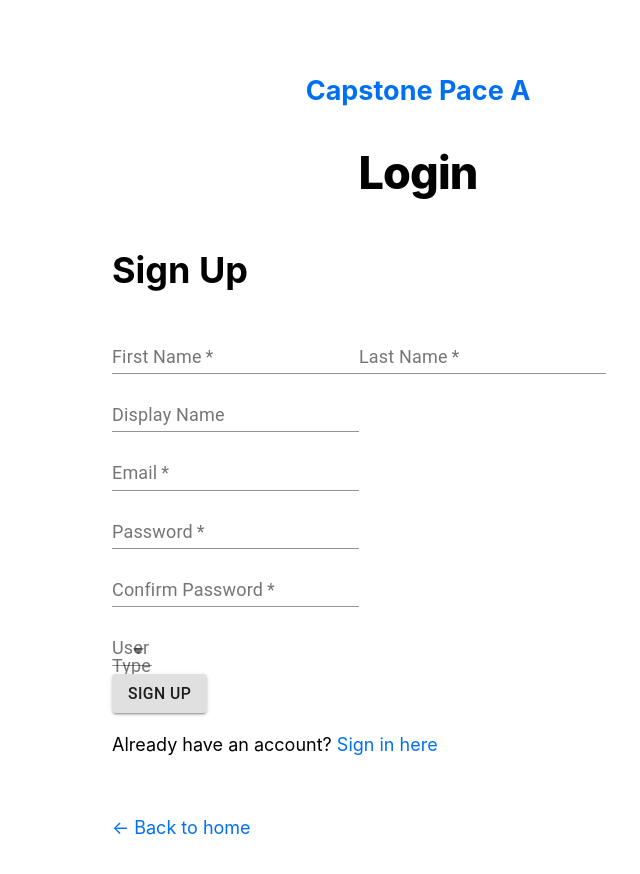
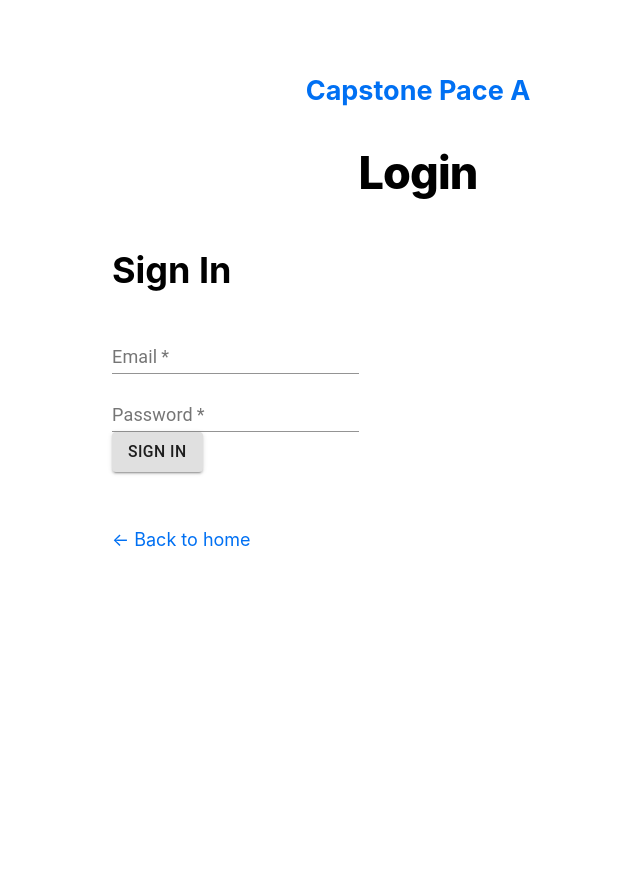
Before and after one commit to japser36/COSC-499-Pace-A, a Next.js app in the folder src/: page /app/signup in a window 1280 px wide. Shown: the top 874 px of the page, without its empty margins (222-862 px from the left). After the commit the page ends 800 px from the top, so only its background shows below. Built offline with nearby package versions, Linux system fonts and the light colour scheme.

Commit message:
Created SignIn Component
created simple signin component with inputs for email and password. not yet functional.

```diff
--- /dev/null
+++ b/src/components/SignIn.tsx
@@ -0,0 +1,50 @@
+import { useState } from 'react'
+import { Link } from '@reach/router'
+import Grid from '@material-ui/core/Grid'
+import TextField from '@material-ui/core/TextField'
+import Button from '@material-ui/core/Button'
+
+const SignIn = () => {
+  const [email, setEmail] = useState('')
+  const [password, setPassword] = useState('')
+  const [error, setError] = useState(null)
+  const signIn = () => {
+    //TODO
+  }
+  const handleChange = (event: React.ChangeEvent<HTMLInputElement>) => {
+    const id = event.target.id
+    const value = event.target.value
+    if (id === 'email') {
+      setEmail(value)
+    } else if (id === 'password') {
+      setPassword(value)
+    }
+  }
+  return (
+    <div>
+      <h1>Sign In</h1>
+      <div>
+        {error !== null && <div>{error}</div>}
+        <Grid container spacing={1} direction="column" justify="flex-start" alignItems="flex-start">
+          <Grid item>
+            <TextField required id="email" label="Email" value={email} onChange={handleChange} />
+          </Grid>
+          <Grid item>
+            <TextField
+              required
+              id="password"
+              label="Password"
+              value={password}
+              onChange={handleChange}
+              type="password"
+            />
+          </Grid>
+        </Grid>
+        <Button variant="contained" onClick={signIn}>
+          Sign In
+        </Button>
+      </div>
+    </div>
+  )
+}
+export default SignIn
--- a/src/pages/app/signup.tsx
+++ b/src/pages/app/signup.tsx
@@ -1,10 +1,11 @@
 import SignUp from '../../components/SignUp'
+import SignIn from '../../components/SignIn'
 import Layout from '../../components/layout'
 
 export default function LoginTest() {
   return (
     <Layout title="Login">
-      <SignUp />
+      <SignIn />
     </Layout>
   )
 }
```
